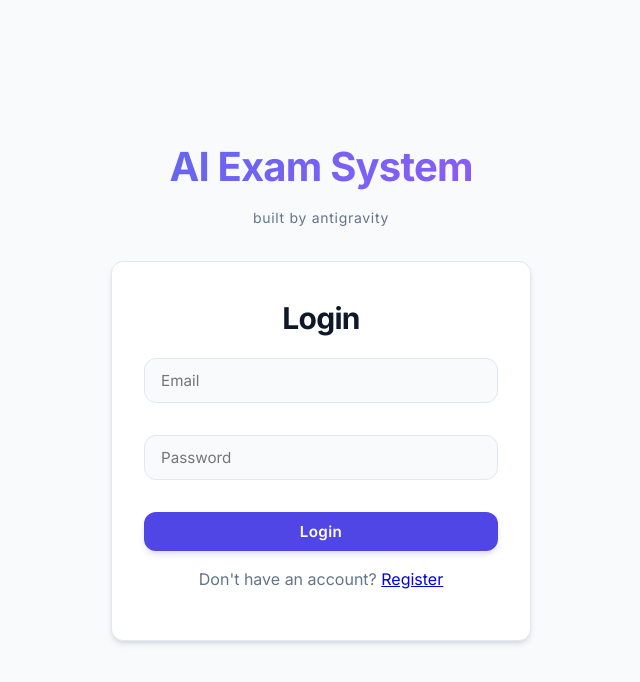
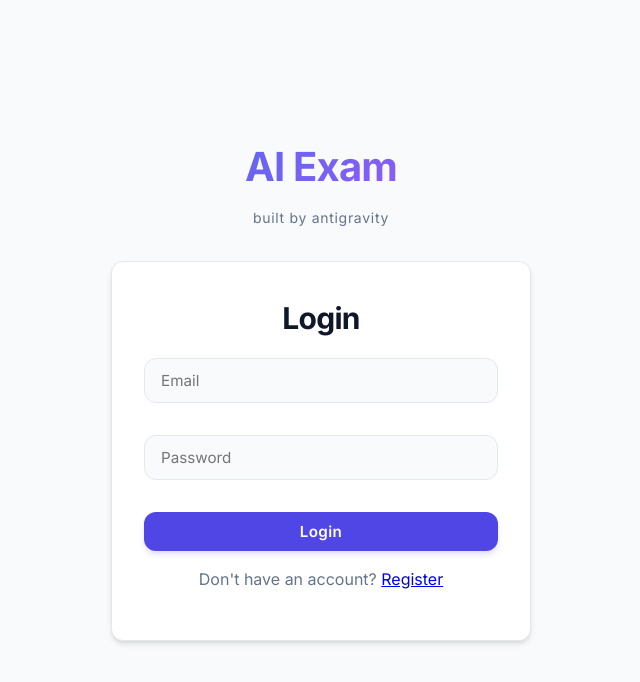
Before and after one commit to liujunandzhou/ai-exam, a React (Vite) app in the folder frontend/: page /login in a window 1280 px wide. Shown: the top 682 px of the page, without its empty margins (319-959 px from the left). Built offline with nearby package versions, Linux system fonts and the light colour scheme.

Commit message:
style: Simplify branding to 'AI Exam'

```diff
--- a/frontend/src/pages/Login.jsx
+++ b/frontend/src/pages/Login.jsx
@@ -56,7 +56,7 @@ export default function Login() {
                     backgroundClip: 'text',
                     letterSpacing: '-0.02em'
                 }}>
-                    AI Exam System
+                    AI Exam
                 </h1>
                 <p style={{
                     margin: 0,
--- a/frontend/src/pages/Register.jsx
+++ b/frontend/src/pages/Register.jsx
@@ -48,7 +48,7 @@ export default function Register() {
                     backgroundClip: 'text',
                     letterSpacing: '-0.02em'
                 }}>
-                    AI Exam System
+                    AI Exam
                 </h1>
                 <p style={{
                     margin: 0,
```
